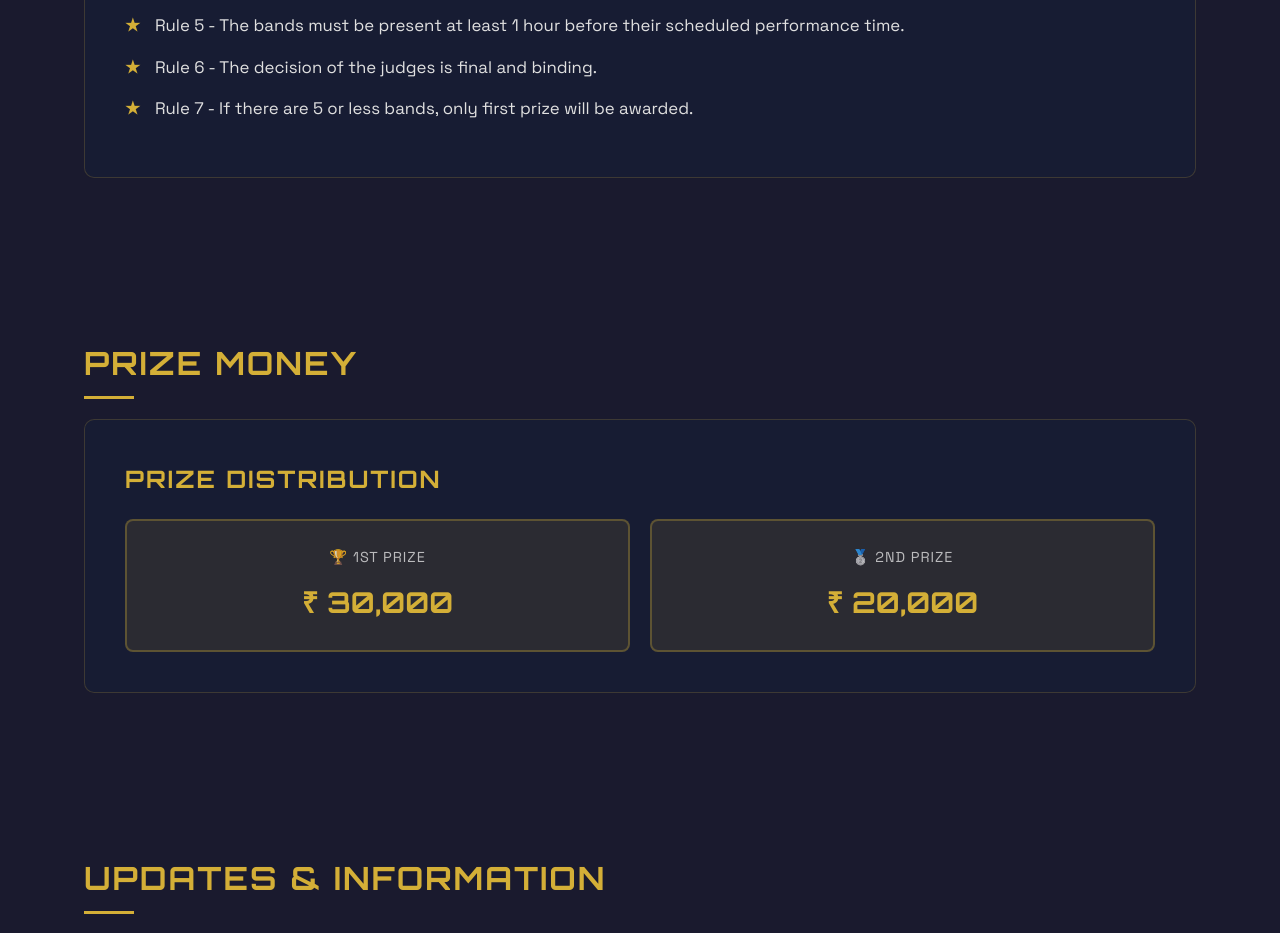
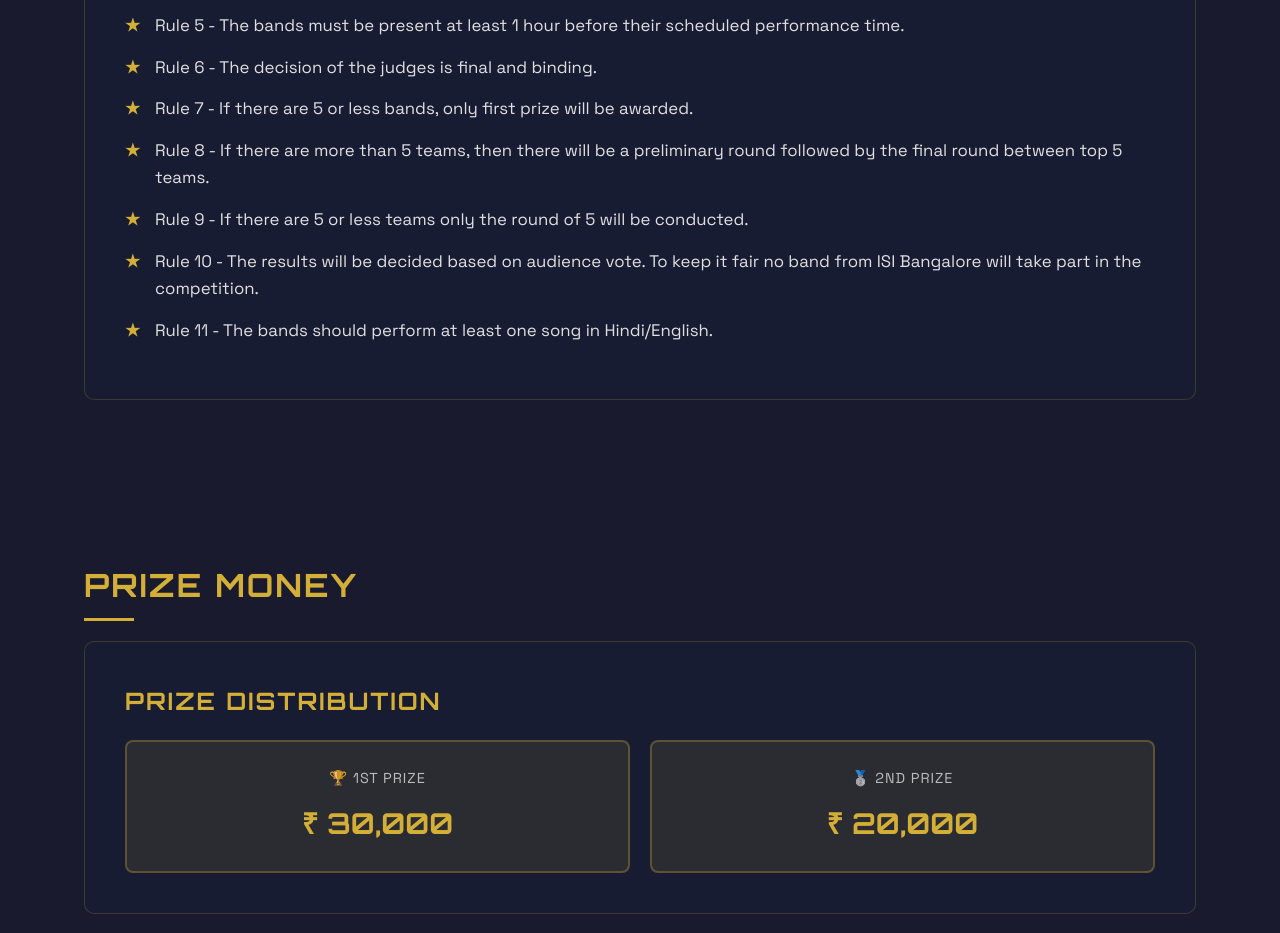
Before and after one commit to CHAOSISIB/chaosisib.github.io, a plain HTML site: page orbitune-details.html in a window 1280 px wide. Shown: the part 1160-2093 px from the top of the page. Drawn offline with Linux system fonts and the light colour scheme.

Commit message:
Update orbitune-details.html

```diff
--- a/orbitune-details.html
+++ b/orbitune-details.html
@@ -384,6 +384,16 @@
                         <li>Rule 5 - The bands must be present at least 1 hour before their scheduled performance time.</li>
                         <li>Rule 6 - The decision of the judges is final and binding.</li>
                         <li>Rule 7 - If there are 5 or less bands, only first prize will be awarded.</li>
+
+<li>Rule 8 - If there are more than 5 teams, then there will be a preliminary round followed by the final round between top 5 teams.</li>
+
+<li>Rule 9 - If there are 5 or less teams only the round of 5 will be conducted.</li>
+
+<li>Rule 10 - The results will be decided based on audience vote. To keep it fair no band from ISI Bangalore will take part in the competition.</li>
+
+<li>Rule 11 - The bands should perform at least one song in Hindi/English.</li>
+
+
                     </ul>
                 </div>
             </section>
```
